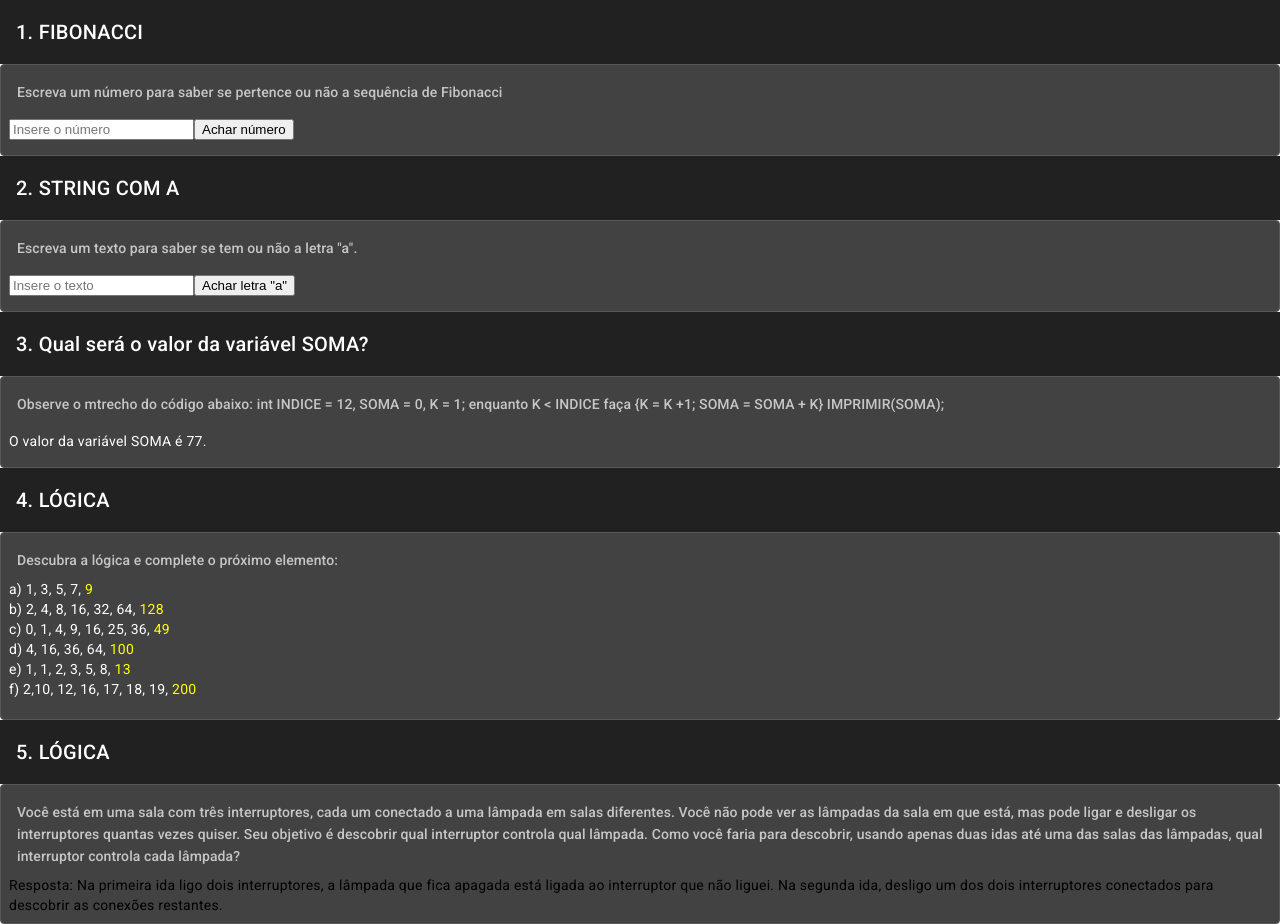
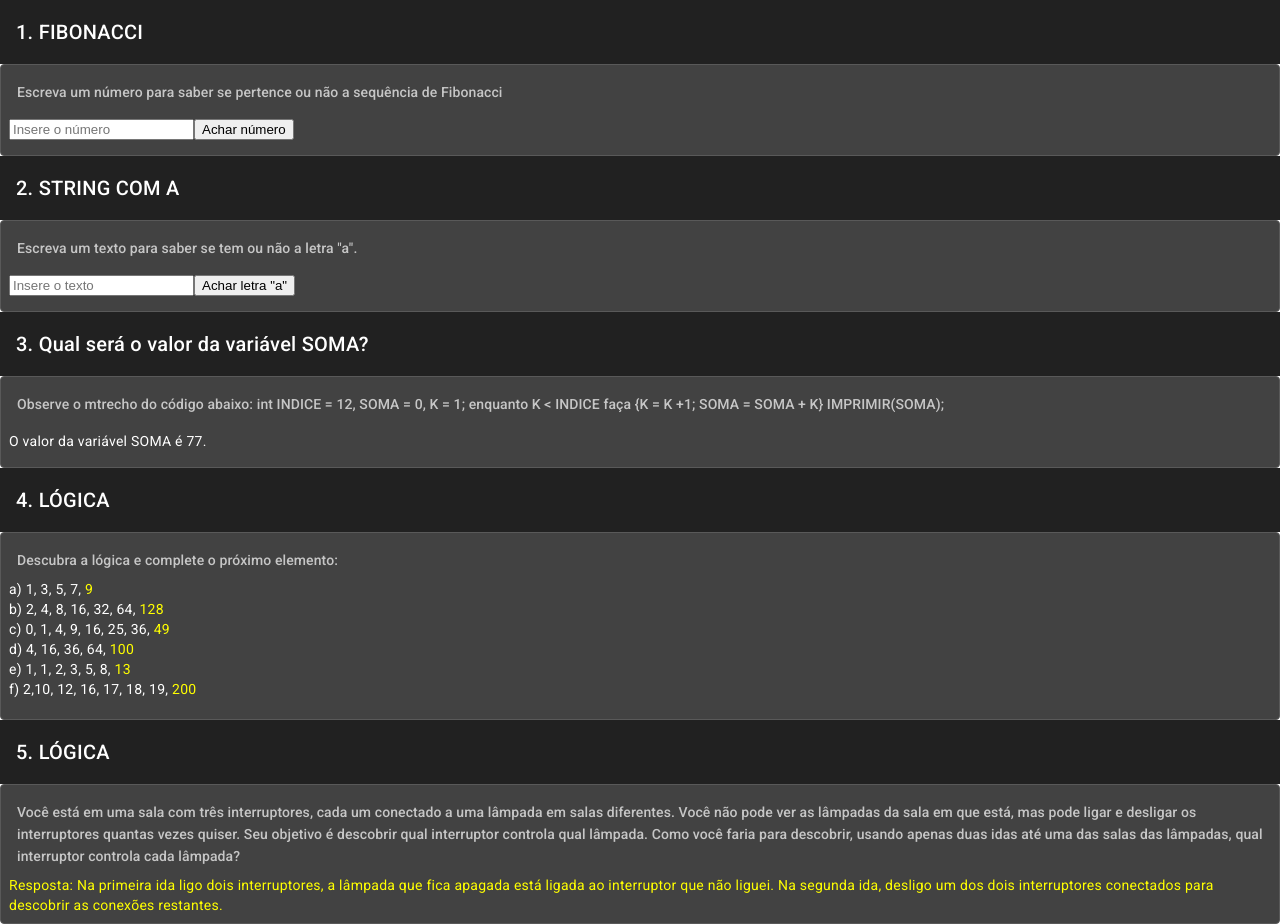
Before and after one commit to DaniloPem/Exerc-ciosPr-tica, an Angular app: page / in a window 1280 px wide. Built offline with nearby package versions, Linux system fonts and the light colour scheme.

Commit message:
Terminado

```diff
--- a/src/app/logica/logica.component.html
+++ b/src/app/logica/logica.component.html
@@ -33,7 +33,7 @@
       lâmpadas, qual interruptor controla cada lâmpada?</mat-card-subtitle
     >
   </mat-card-header>
-  <mat-card-actions>
+  <mat-card-actions style="color: yellow">
     Resposta: Na primeira ida ligo dois interruptores, a lâmpada que fica
     apagada está ligada ao interruptor que não liguei. Na segunda ida, desligo
     um dos dois interruptores conectados para descobrir as conexões restantes.
```
